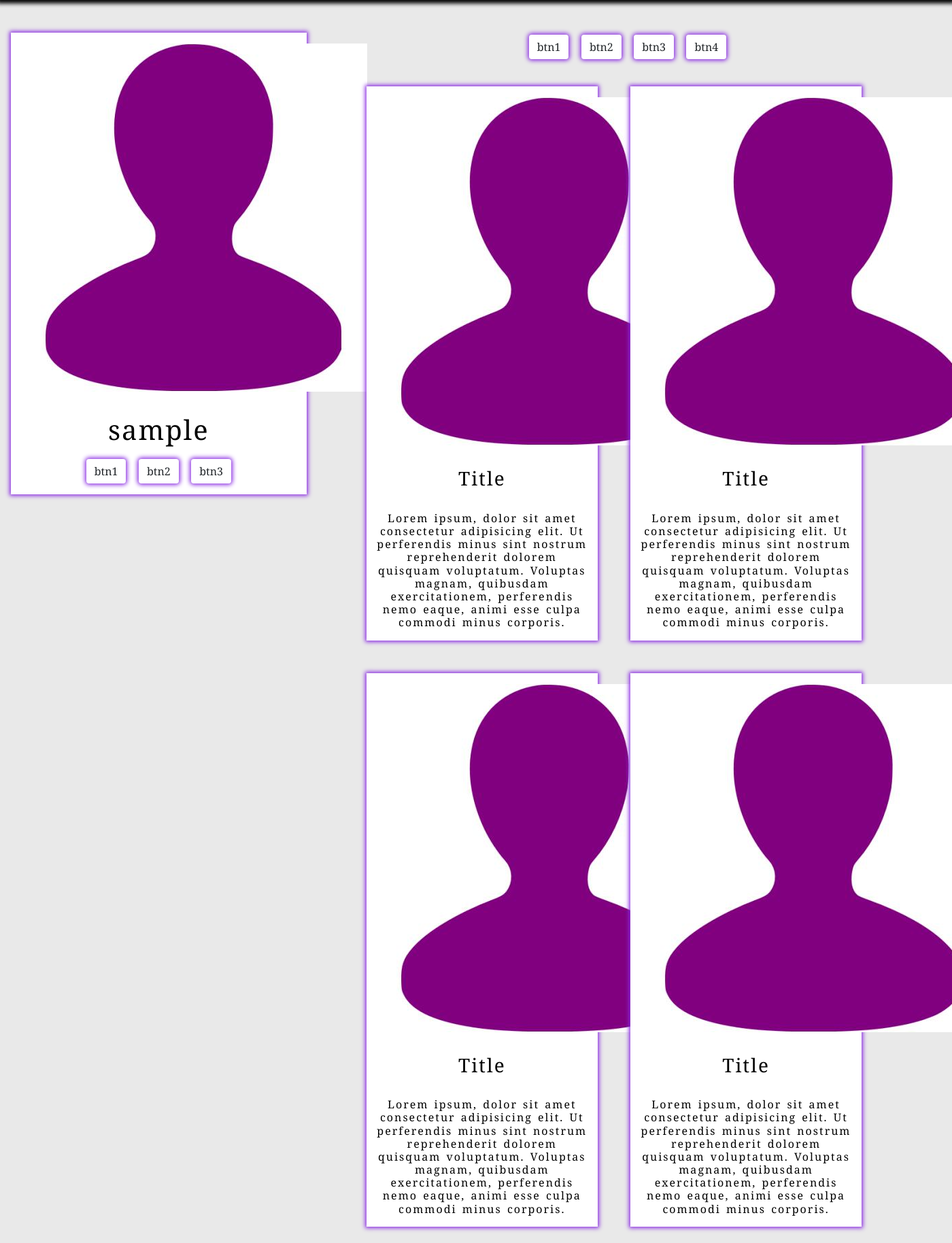
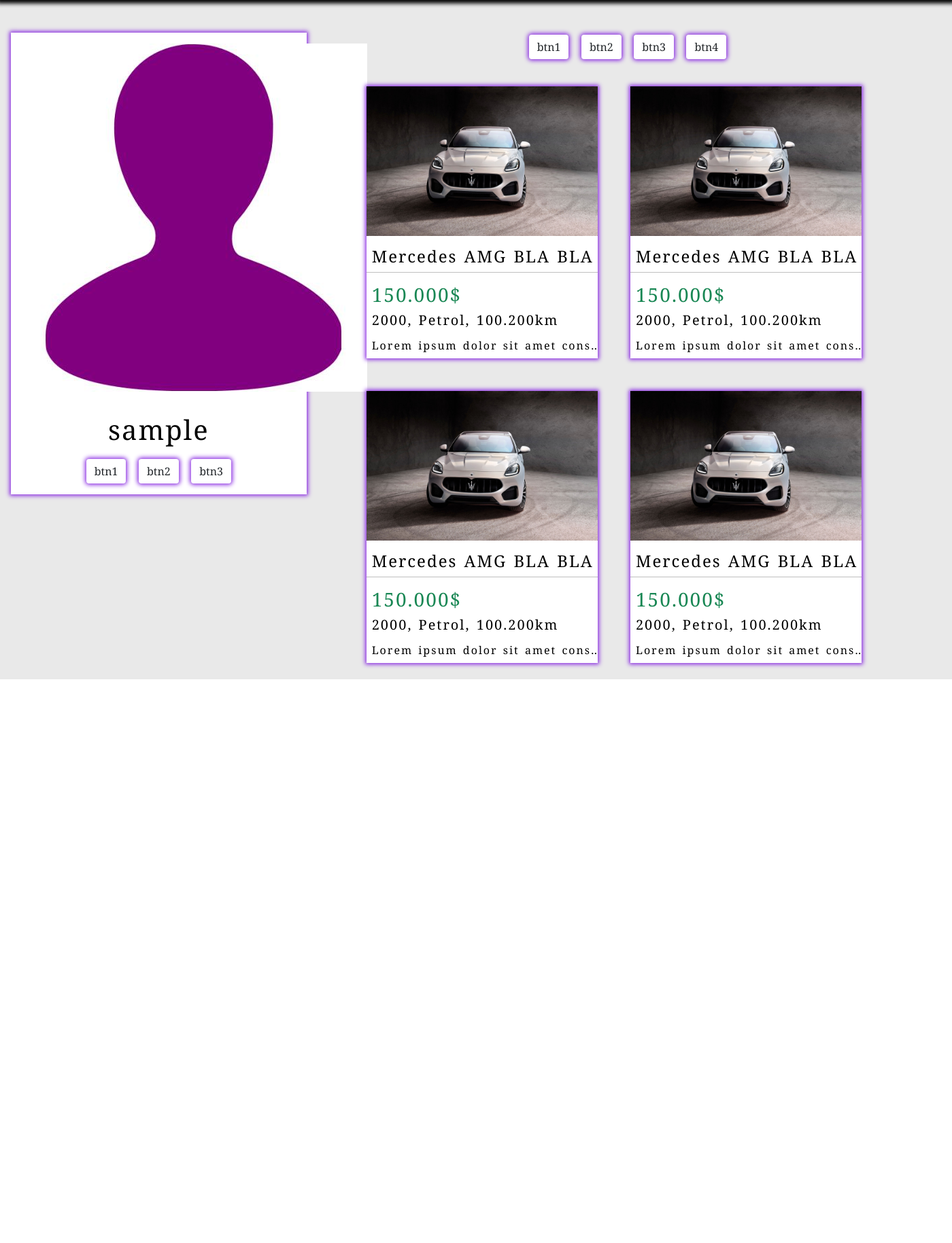
Before and after one commit to proofey/cars_magazin, a Django app: page /profile/ in a window 1400 px wide; the page is wider, and only the part inside the window is pictured. Shown: the part 58-1886 px from the top of that part at 68% size. After the commit the page ends 1057 px from the top of that part, so only its background shows below. Run offline with Django 4.2, Linux system fonts and the light colour scheme; the visitor is signed in with stand-in values (Sample User, id 1); data comes from the database, SQL or seed files in the repository; some libraries are stand-ins or nearby versions.

Commit message:
add style to post cards

```diff
--- a/static/base.css
+++ b/static/base.css
@@ -34,7 +34,22 @@ body{
     box-shadow: 0px 0px 6px 2px #8a2be2;
     background-color: white;
 }
+.post{
+    height: 25rem;
+    overflow: hidden;
+}
+
+/* prevent overflow text */
+.pot{
+    white-space: nowrap;
+    overflow: hidden;
+    text-overflow: ellipsis;
+}
 
 .post:hover{
     box-shadow: 0px 0px 10px 5px #8a2be2;
 }
+.myimg{
+    width: 100%;
+    object-fit: contain;
+}
--- a/user_profile/templates/user_profile/profile.html
+++ b/user_profile/templates/user_profile/profile.html
@@ -44,48 +44,64 @@ Profile
                     <button class="btn profile mx-1">btn3</button>
                     <button class="btn profile mx-1">btn4</button>
                 </div>
-                <div class="col-10 col-sm-5 m-4 text-center post">
+                <div class="col-10 col-sm-5 m-4 post px-0">
                     <div class="row">
-                        <div class="col-12 col-sm-12 mt-3 mb-3">
-                            {% thumbnail profile.image "170x170" crop="center" as im %}
+                        <div class="col-12 col-sm-12 d-flex justify-content-center">
+                            <img src="../../../static/images/car2.jpg" width="470px" height="220px">
+                            <!-- {% thumbnail profile.image "450x200" crop="center" as im %}
                                 <img src="{{ im.url }}" width="{{ im.width }}" height="{{ im.height }}">
-                            {% endthumbnail %}
+                            {% endthumbnail %} -->
                         </div>
-                        <h3 class="col-12 col-sm-12 mt-3 mb-3">Title</h3>
-                        <h6 class="col-12 col-sm-12 mt-3 mb-3">Lorem ipsum, dolor sit amet consectetur adipisicing elit. Ut perferendis minus sint nostrum reprehenderit dolorem quisquam voluptatum. Voluptas magnam, quibusdam exercitationem, perferendis nemo eaque, animi esse culpa commodi minus corporis.</h6>
+                        <h4 class="col-12 col-sm-12 mt-3 ms-2 pot">Mercedes AMG BLA BLA</h4>
+                        <hr>
+                        <h3 class="col-12 col-sm-12 ms-2 text-success">150.000$</h3>
+                        <h5 class="col-12 col-sm-12 ms-2 pot">2000, Petrol, 100.200km</h5>
+                        <h6 class="col-12 col-sm-12 ms-2 mt-2 pot">Lorem ipsum dolor sit amet consectetur adipisicing elit. Quae recusandae incidunt officiis dicta consequatur, sequi ab eligendi vitae enim odit fugiat mollitia minus vero tenetur, reiciendis neque explicabo! Earum, culpa.</h6>
                     </div>
                 </div>
-                <div class="col-10 col-sm-5 m-4 text-center post">
+                <div class="col-10 col-sm-5 m-4 post px-0">
                     <div class="row">
-                        <div class="col-12 col-sm-12 mt-3 mb-3">
-                            {% thumbnail profile.image "170x170" crop="center" as im %}
+                        <div class="col-12 col-sm-12 d-flex justify-content-center">
+                            <img src="../../../static/images/car2.jpg" width="470px" height="220px">
+                            <!-- {% thumbnail profile.image "450x200" crop="center" as im %}
                                 <img src="{{ im.url }}" width="{{ im.width }}" height="{{ im.height }}">
-                            {% endthumbnail %}
+                            {% endthumbnail %} -->
                         </div>
-                        <h3 class="col-12 col-sm-12 mt-3 mb-3">Title</h3>
-                        <h6 class="col-12 col-sm-12 mt-3 mb-3">Lorem ipsum, dolor sit amet consectetur adipisicing elit. Ut perferendis minus sint nostrum reprehenderit dolorem quisquam voluptatum. Voluptas magnam, quibusdam exercitationem, perferendis nemo eaque, animi esse culpa commodi minus corporis.</h6>
+                        <h4 class="col-12 col-sm-12 mt-3 ms-2 pot">Mercedes AMG BLA BLA</h4>
+                        <hr>
+                        <h3 class="col-12 col-sm-12 ms-2 text-success">150.000$</h3>
+                        <h5 class="col-12 col-sm-12 ms-2 pot">2000, Petrol, 100.200km</h5>
+                        <h6 class="col-12 col-sm-12 ms-2 mt-2 pot">Lorem ipsum dolor sit amet consectetur adipisicing elit. Quae recusandae incidunt officiis dicta consequatur, sequi ab eligendi vitae enim odit fugiat mollitia minus vero tenetur, reiciendis neque explicabo! Earum, culpa.</h6>
                     </div>
                 </div>
-                <div class="col-10 col-sm-5 m-4 text-center post">
+                <div class="col-10 col-sm-5 m-4 post px-0">
                     <div class="row">
-                        <div class="col-12 col-sm-12 mt-3 mb-3">
-                            {% thumbnail profile.image "170x170" crop="center" as im %}
+                        <div class="col-12 col-sm-12 d-flex justify-content-center">
+                            <img src="../../../static/images/car2.jpg" width="470px" height="220px">
+                            <!-- {% thumbnail profile.image "450x200" crop="center" as im %}
                                 <img src="{{ im.url }}" width="{{ im.width }}" height="{{ im.height }}">
-                            {% endthumbnail %}
+                            {% endthumbnail %} -->
                         </div>
-                        <h3 class="col-12 col-sm-12 mt-3 mb-3">Title</h3>
-                        <h6 class="col-12 col-sm-12 mt-3 mb-3">Lorem ipsum, dolor sit amet consectetur adipisicing elit. Ut perferendis minus sint nostrum reprehenderit dolorem quisquam voluptatum. Voluptas magnam, quibusdam exercitationem, perferendis nemo eaque, animi esse culpa commodi minus corporis.</h6>
+                        <h4 class="col-12 col-sm-12 mt-3 ms-2 pot">Mercedes AMG BLA BLA</h4>
+                        <hr>
+                        <h3 class="col-12 col-sm-12 ms-2 text-success">150.000$</h3>
+                        <h5 class="col-12 col-sm-12 ms-2 pot">2000, Petrol, 100.200km</h5>
+                        <h6 class="col-12 col-sm-12 ms-2 mt-2 pot">Lorem ipsum dolor sit amet consectetur adipisicing elit. Quae recusandae incidunt officiis dicta consequatur, sequi ab eligendi vitae enim odit fugiat mollitia minus vero tenetur, reiciendis neque explicabo! Earum, culpa.</h6>
                     </div>
                 </div>
-                <div class="col-10 col-sm-5 m-4 text-center post">
+                <div class="col-10 col-sm-5 m-4 post px-0">
                     <div class="row">
-                        <div class="col-12 col-sm-12 mt-3 mb-3">
-                            {% thumbnail profile.image "170x170" crop="center" as im %}
+                        <div class="col-12 col-sm-12 d-flex justify-content-center">
+                            <img src="../../../static/images/car2.jpg" width="470px" height="220px">
+                            <!-- {% thumbnail profile.image "450x200" crop="center" as im %}
                                 <img src="{{ im.url }}" width="{{ im.width }}" height="{{ im.height }}">
-                            {% endthumbnail %}
+                            {% endthumbnail %} -->
                         </div>
-                        <h3 class="col-12 col-sm-12 mt-3 mb-3">Title</h3>
-                        <h6 class="col-12 col-sm-12 mt-3 mb-3">Lorem ipsum, dolor sit amet consectetur adipisicing elit. Ut perferendis minus sint nostrum reprehenderit dolorem quisquam voluptatum. Voluptas magnam, quibusdam exercitationem, perferendis nemo eaque, animi esse culpa commodi minus corporis.</h6>
+                        <h4 class="col-12 col-sm-12 mt-3 ms-2 pot">Mercedes AMG BLA BLA</h4>
+                        <hr>
+                        <h3 class="col-12 col-sm-12 ms-2 text-success">150.000$</h3>
+                        <h5 class="col-12 col-sm-12 ms-2 pot">2000, Petrol, 100.200km</h5>
+                        <h6 class="col-12 col-sm-12 ms-2 mt-2 pot">Lorem ipsum dolor sit amet consectetur adipisicing elit. Quae recusandae incidunt officiis dicta consequatur, sequi ab eligendi vitae enim odit fugiat mollitia minus vero tenetur, reiciendis neque explicabo! Earum, culpa.</h6>
                     </div>
                 </div>
             </div>
```
Also changed, not shown: post/migrations/0005_post_main_picture.py (added), post/migrations/0006_post_picture_10_post_picture_2_post_picture_3_and_more.py (added), static/images/car.jpg (added), static/images/car2.jpg (added).
